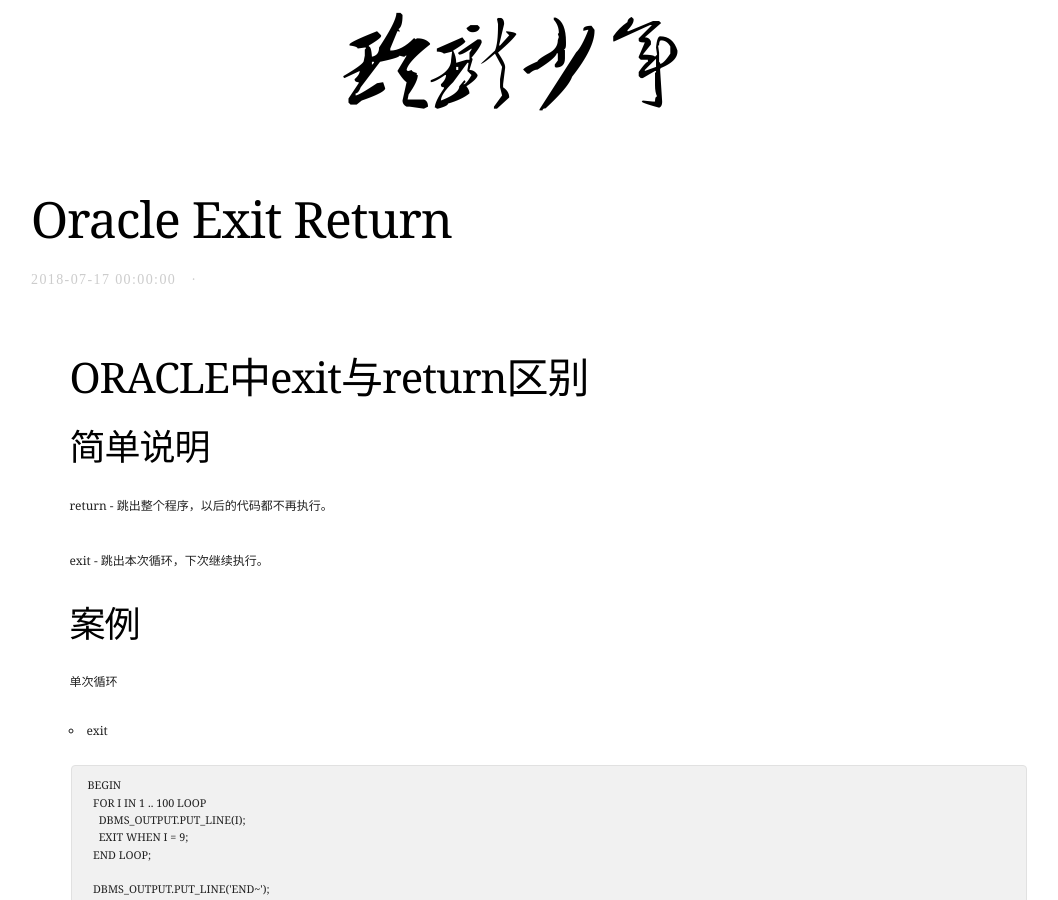
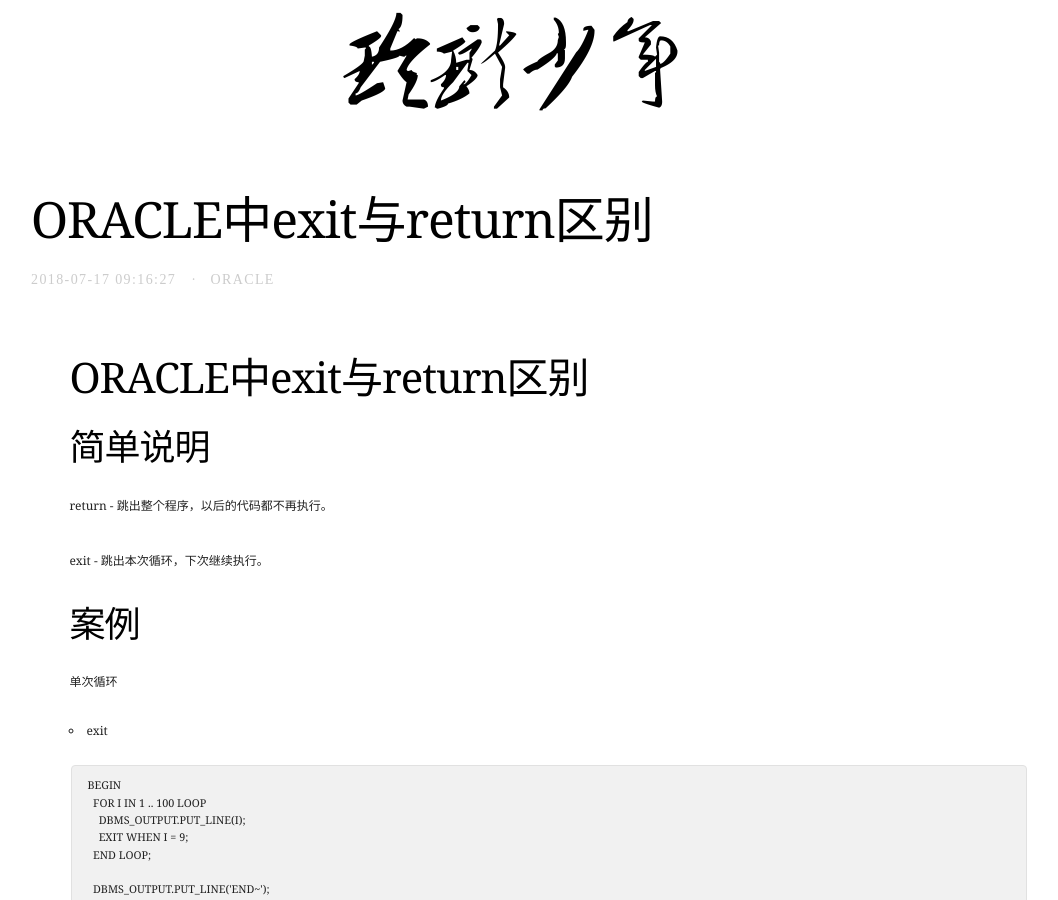
Before and after one commit to auaa/auaa.github.io, a Jekyll site: the page built from _posts/2018-7-17-ORACLE-exit-return.md, in a window 1280 px wide and 900 px high. Shown: the whole window, without its empty margins (129-1187 px from the left). Built offline with Jekyll 4.4.1, drawn with Linux system fonts in a browser that asks for light colours; our own code applies the rules of GitHub Pages for plain Markdown files; comment, search, counter and statistics services are not loaded.

Commit message:
提交title

```diff
--- a/_includes/head.html
+++ b/_includes/head.html
@@ -7,7 +7,7 @@
   <title>{% if page.title %}{{ page.title | escape }}{% else %}{{ site.title | escape }}{% endif %}</title>
   <meta name="description" content="{{ page.excerpt | default: site.description | strip_html | normalize_whitespace | truncate: 160 | escape }}">
 
-  <link rel="shortcut icon" href="{{ "/assets/images/logo.png" | relative_url }}"/>
+  <link rel="shortcut icon" href="{{ "/assets/images/avatar.png" | relative_url }}"/>
 
   <!-- CSS -->
 	<link rel="stylesheet" href="{{ "/assets/css/base.css" | relative_url }}">
--- a/_posts/2018-7-17-ORACLE-exit-return.md
+++ b/_posts/2018-7-17-ORACLE-exit-return.md
@@ -1,3 +1,14 @@
+---
+layout: post
+title:  "ORACLE中exit与return区别"
+author: "玲珑少年"
+comments: true
+date:   2018-07-17 17:16:27 +0800
+category: "Oracle"
+published: true
+excerpt: ORACLE中exit与return区别
+---
+
 ## ORACLE中exit与return区别
 
 
```
